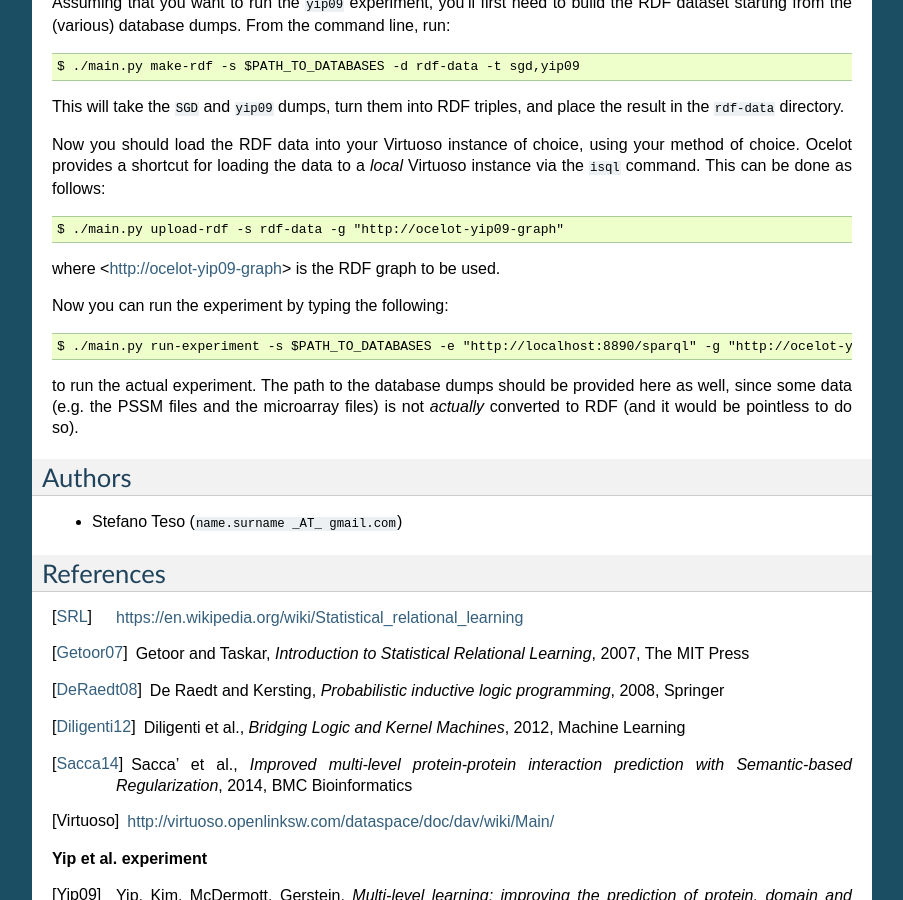
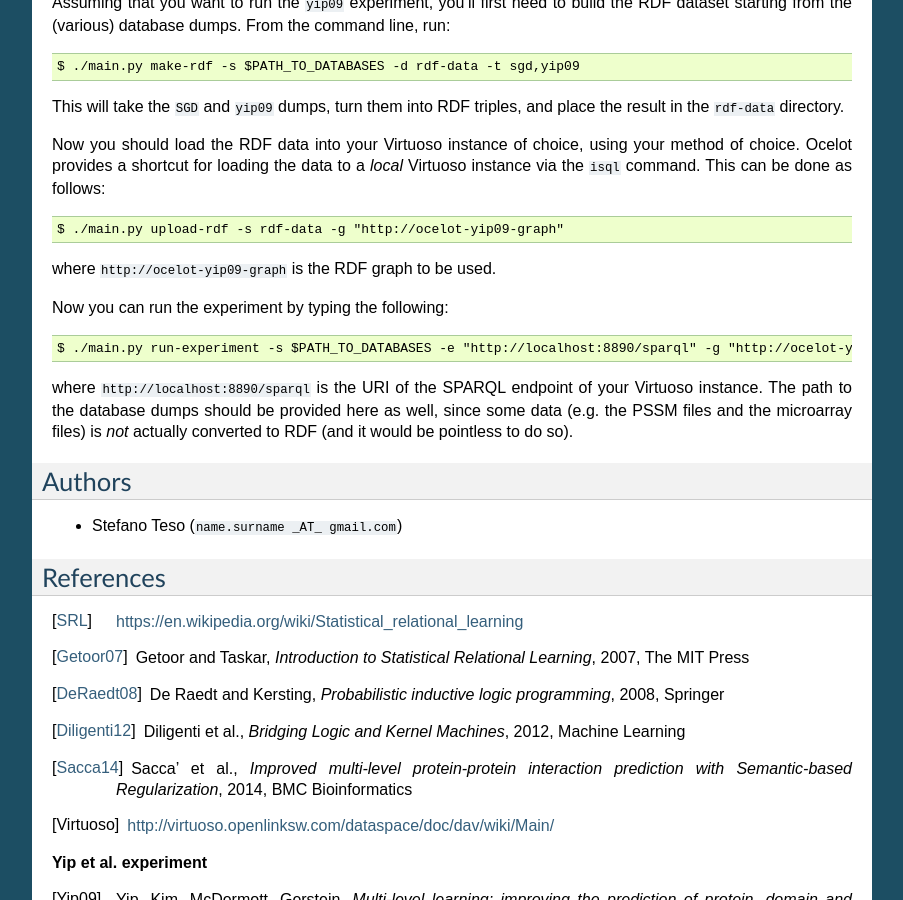
Before and after one commit to stefanoteso/ocelot, a Sphinx documentation site: the page built from docs/source/index.rst, in a window 1280 px wide and 900 px high, scrolled down 844 px. Shown: the whole window, without its empty margins (198-1101 px from the left). Built offline with Sphinx 7.4.7, drawn with Linux system fonts in a browser that asks for light colours; formulas are drawn with MathJax 3.

Commit message:
docs: update.

```diff
--- a/docs/source/conf.py
+++ b/docs/source/conf.py
@@ -32,6 +32,7 @@ extensions = [
     'sphinx.ext.autodoc',
     'sphinx.ext.intersphinx',
     'sphinx.ext.pngmath',
+    'sphinx.ext.todo',
 ]
 
 # Add any paths that contain templates here, relative to this directory.
--- a/docs/source/index.rst
+++ b/docs/source/index.rst
@@ -63,15 +63,16 @@ follows::
 
     $ ./main.py upload-rdf -s rdf-data -g "http://ocelot-yip09-graph"
 
-where <http://ocelot-yip09-graph> is the RDF graph to be used.
+where ``http://ocelot-yip09-graph`` is the RDF graph to be used.
 
 Now you can run the experiment by typing the following::
 
     $ ./main.py run-experiment -s $PATH_TO_DATABASES -e "http://localhost:8890/sparql" -g "http://ocelot-yip09-graph"
 
-to run the actual experiment. The path to the database dumps should be provided
-here as well, since some data (e.g. the PSSM files and the microarray files) is
-not *actually* converted to RDF (and it would be pointless to do so).
+where ``http://localhost:8890/sparql`` is the URI of the SPARQL endpoint of
+your Virtuoso instance. The path to the database dumps should be provided here
+as well, since some data (e.g. the PSSM files and the microarray files) is
+*not* actually converted to RDF (and it would be pointless to do so).
 
 Authors
 -------
```
Also changed, not shown: other parts of docs/source/index.rst (+5 -0 lines).
